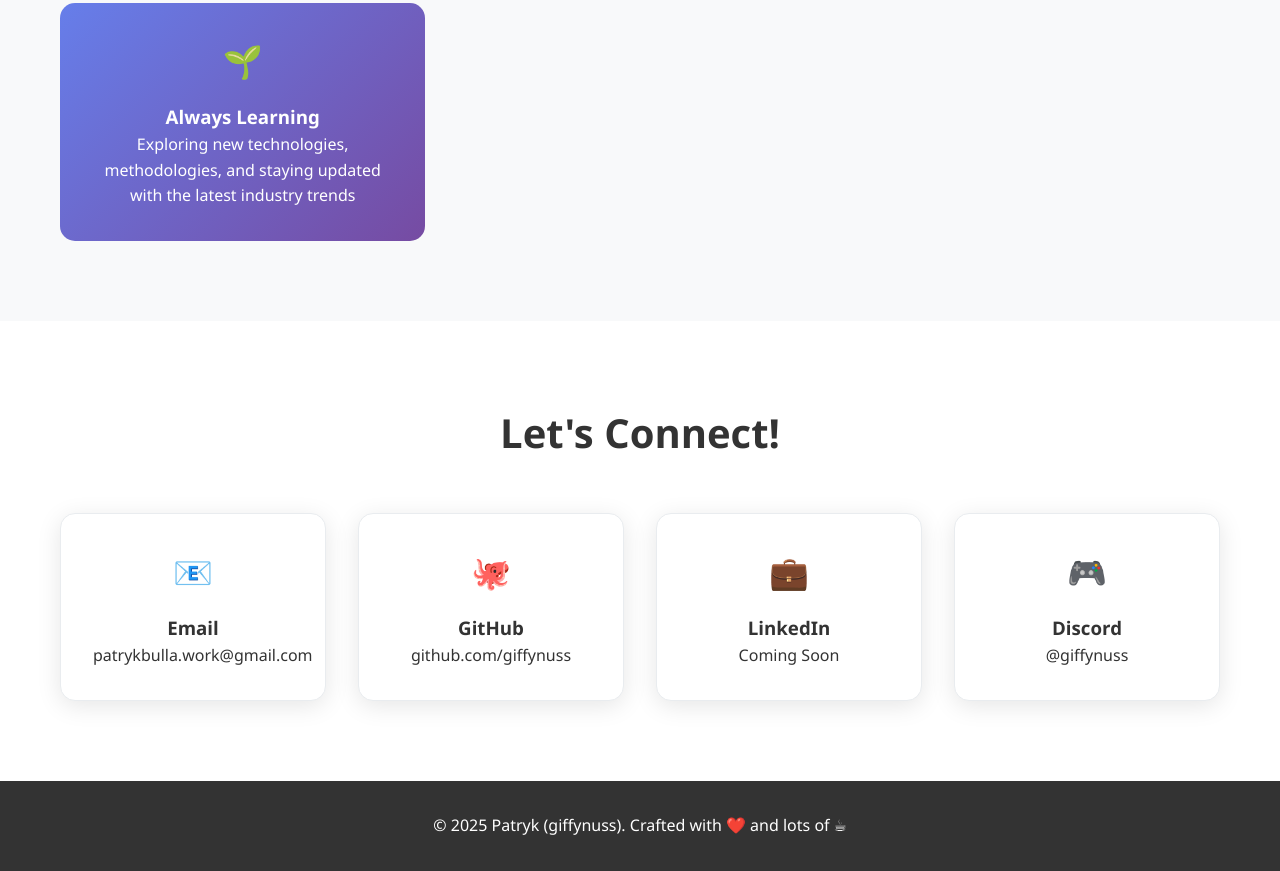
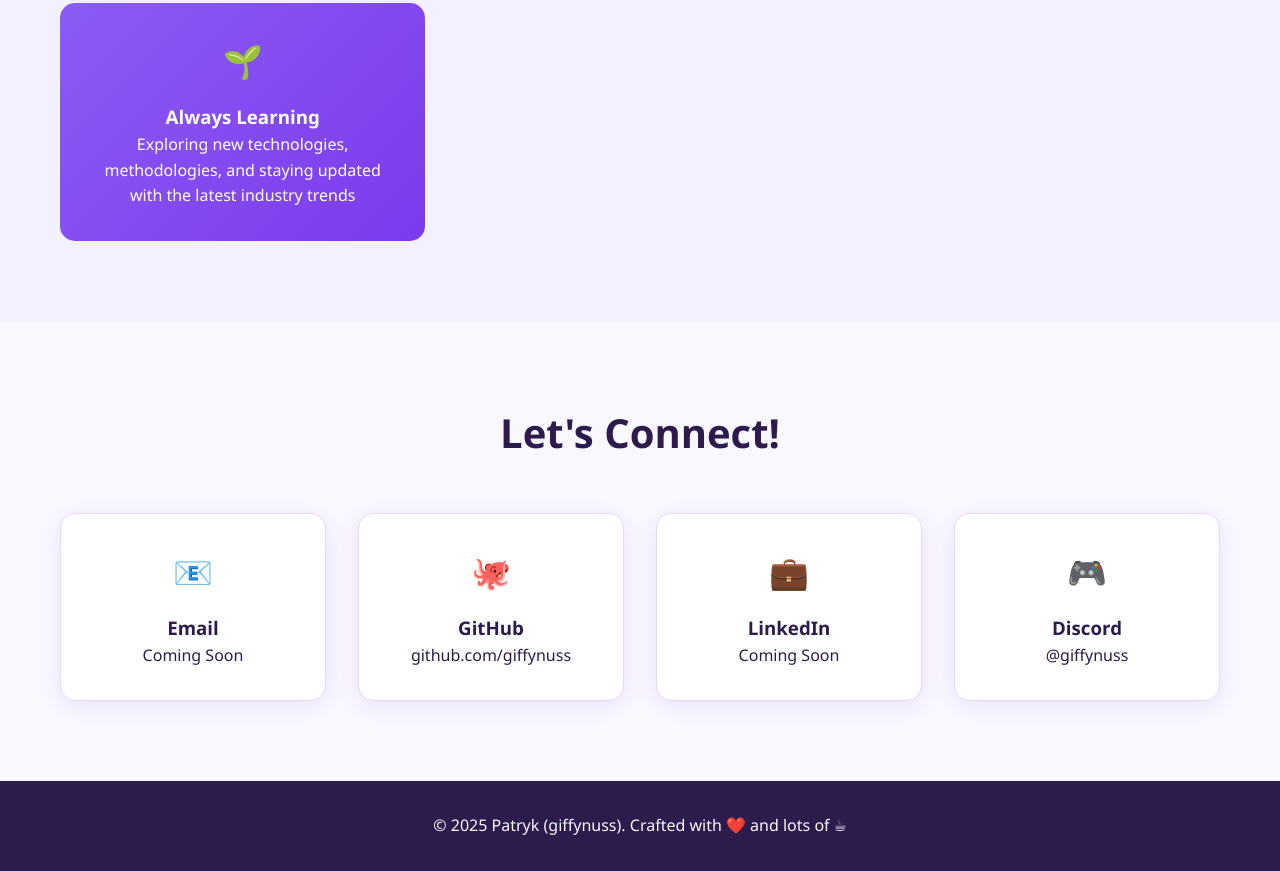
Before and after one commit to giffynuss/giffynuss.github.io, a plain HTML site: page index.html in a window 1280 px wide. Shown: the part 5226-6097 px from the top of the page. Drawn offline with Linux system fonts and the light colour scheme.

Commit message:
Update index.html
+ Fixed readability
+ New Color-theme
+ changed Information
+ changed funcionalities
+ much more

```diff
--- a/index.html
+++ b/index.html
@@ -32,7 +32,7 @@
     {
         "@context": "https://schema.org",
         "@type": "Person",
-        "name": "Patryk",
+        "name": "Patryk Bulla",
         "alternateName": "giffynuss",
         "jobTitle": ["IT Consultant", "Developer", "Business Informatics Student"],
         "description": "Business Informatics Student, IT Consultant & Developer specializing in modern web applications and enterprise solutions.",
@@ -47,37 +47,37 @@
 
     <style>
         :root {
-            /* Light mode colors */
-            --bg-primary: #ffffff;
-            --bg-secondary: #f8f9fa;
-            --bg-gradient: linear-gradient(135deg, #667eea 0%, #764ba2 100%);
-            --text-primary: #333333;
-            --text-secondary: #666666;
-            --text-light: rgba(255, 255, 255, 0.9);
-            --accent-primary: #667eea;
-            --accent-secondary: #764ba2;
+            /* Light mode colors - Violet Theme */
+            --bg-primary: #faf8ff;
+            --bg-secondary: #f3f0ff;
+            --bg-gradient: linear-gradient(135deg, #8b5cf6 0%, #7c3aed 100%);
+            --text-primary: #2d1b4e;
+            --text-secondary: #553c9a;
+            --text-light: rgba(255, 255, 255, 0.95);
+            --accent-primary: #8b5cf6;
+            --accent-secondary: #7c3aed;
             --card-bg: #ffffff;
-            --card-shadow: rgba(0, 0, 0, 0.1);
+            --card-shadow: rgba(139, 92, 246, 0.15);
             --header-bg: rgba(255, 255, 255, 0.95);
-            --skill-bg: #f8f9fa;
-            --border-color: #e9ecef;
+            --skill-bg: #f3f0ff;
+            --border-color: #e9d5ff;
         }
 
         [data-theme="dark"] {
-            /* Dark mode colors */
-            --bg-primary: #1a1a1a;
-            --bg-secondary: #2d2d2d;
-            --bg-gradient: linear-gradient(135deg, #4a5568 0%, #553c9a 100%);
-            --text-primary: #f7fafc;
-            --text-secondary: #a0aec0;
-            --text-light: rgba(247, 250, 252, 0.9);
-            --accent-primary: #667eea;
-            --accent-secondary: #764ba2;
-            --card-bg: #2d3748;
-            --card-shadow: rgba(0, 0, 0, 0.3);
-            --header-bg: rgba(45, 55, 72, 0.95);
-            --skill-bg: #4a5568;
-            --border-color: #4a5568;
+            /* Dark mode colors - with Violet Accents */
+            --bg-primary: #0f0f23;
+            --bg-secondary: #1a1a2e;
+            --bg-gradient: linear-gradient(135deg, #6366f1 0%, #8b5cf6 100%);
+            --text-primary: #f1f5f9;
+            --text-secondary: #cbd5e1;
+            --text-light: rgba(241, 245, 249, 0.95);
+            --accent-primary: #a855f7;
+            --accent-secondary: #8b5cf6;
+            --card-bg: #16213e;
+            --card-shadow: rgba(168, 85, 247, 0.2);
+            --header-bg: rgba(22, 33, 62, 0.95);
+            --skill-bg: #1e293b;
+            --border-color: #334155;
         }
 
         * {
@@ -189,6 +189,7 @@
             background: var(--accent-primary);
             color: white;
             transform: translateY(-2px);
+            box-shadow: 0 4px 12px var(--card-shadow);
         }
 
         /* Hero Section */
@@ -210,13 +211,15 @@
             font-size: 4rem;
             margin-bottom: 1rem;
             font-weight: 700;
-            text-shadow: 2px 2px 4px rgba(0,0,0,0.3);
+            text-shadow: 2px 2px 8px rgba(0,0,0,0.5);
+            color: white;
         }
 
         .hero p {
             font-size: 1.5rem;
             margin-bottom: 2rem;
-            opacity: 0.9;
+            color: rgba(255, 255, 255, 0.95);
+            text-shadow: 1px 1px 4px rgba(0,0,0,0.3);
         }
 
         .cta-button {
@@ -964,11 +967,9 @@
             <h2 class="section-title">Let's Connect!</h2>
             <div class="contact-grid">
                 <div class="contact-item">
-                    <a href="mailto:patrykbulla.work@gmail.com" aria-label="Send email to Patryk">
-                        <div class="contact-icon">📧</div>
-                        <h3>Email</h3>
-                        <p>patrykbulla.work@gmail.com</p>
-                    </a>
+                    <div class="contact-icon">📧</div>
+                    <h3>Email</h3>
+                    <p>Coming Soon</p>
                 </div>
                 <div class="contact-item">
                     <a href="https://github.com/giffynuss" target="_blank" rel="noopener noreferrer" aria-label="Visit GitHub profile">
```
